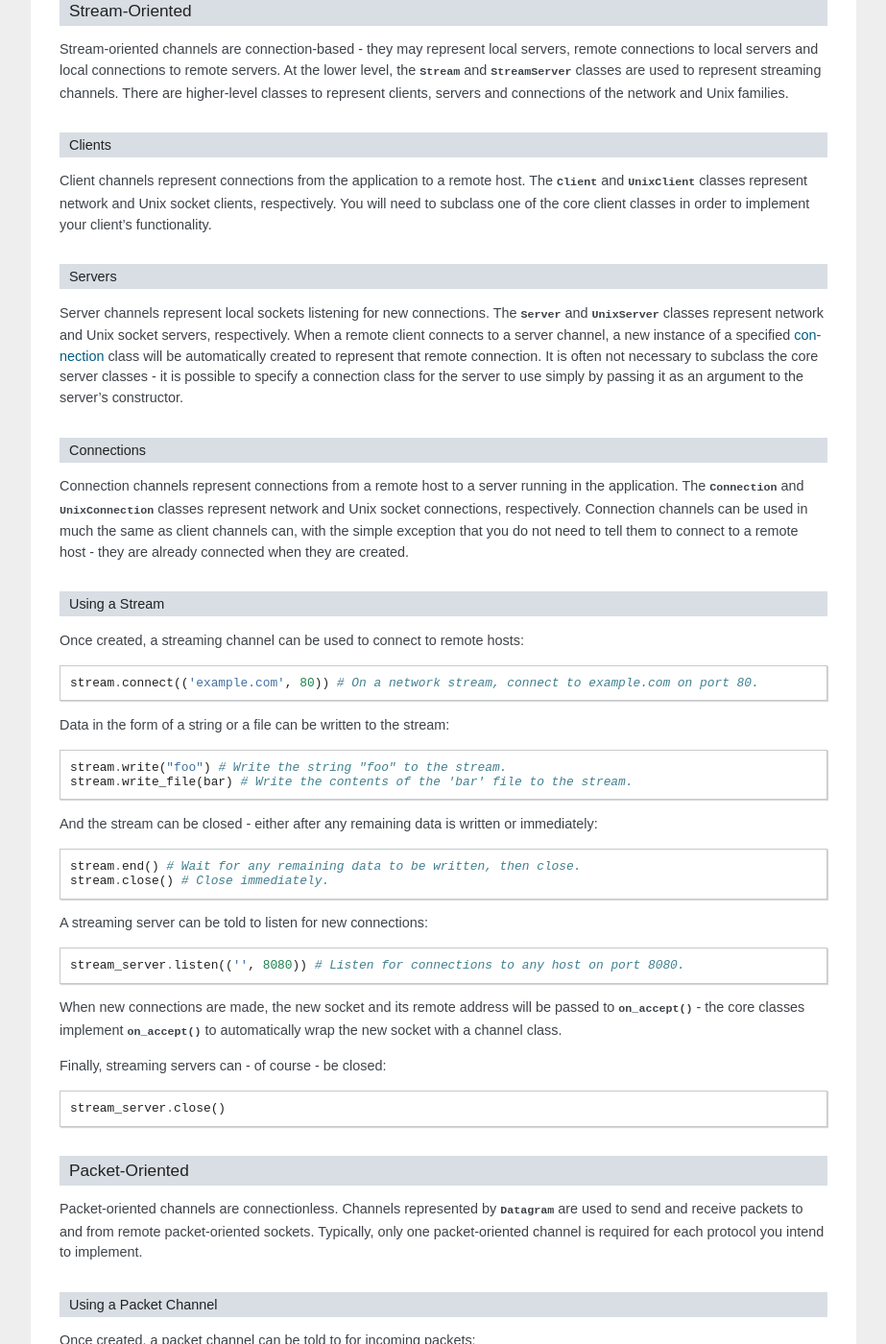
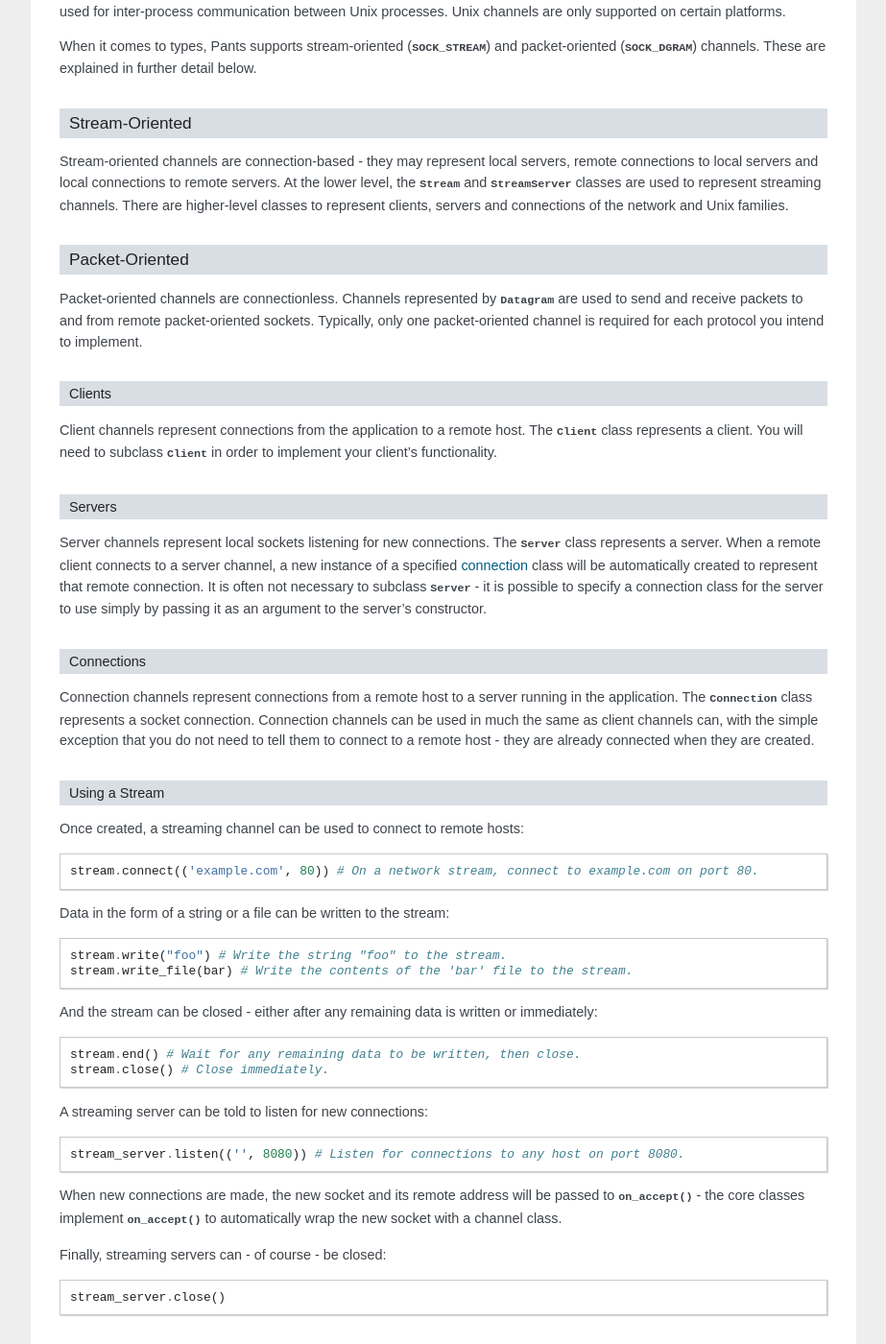
Before and after one commit to ecdavis/pants, a Sphinx documentation site: the page built from docs/guides/using_channels.rst, in a window 1280 px wide and 1400 px high, scrolled down 2154 px. Shown: the whole window at 96% size, without its empty margins (198-1121 px from the left). Built offline with Sphinx 7.4.7, drawn with Linux system fonts in a browser that asks for light colours; some of the changed text lies outside the part shown.

Commit message:
Updated some of the basic documentation.

```diff
--- a/docs/examples/basic_examples.rst
+++ b/docs/examples/basic_examples.rst
@@ -14,10 +14,10 @@
             self.write("Hello, World!")
             self.end()
 
-    Server(HelloWorld).listen(4000)
+    Server(HelloWorld).listen(4040)
     engine.start()
 
-The server listens for connections on port 4000. When a connection is
+The server listens for connections on port 4040. When a connection is
 established, it writes "Hello, World!" to the socket and then closes the
 connection.
 
@@ -48,7 +48,7 @@
             self.read_delimiter = 2
             self.on_read = self.on_read_header
 
-    Server(MessageOriented).listen(4000)
+    Server(MessageOriented).listen(4040)
     engine.start()
 
 This example reads messages preceded by an unsigned short containing the
--- a/docs/guides/using_channels.rst
+++ b/docs/guides/using_channels.rst
@@ -15,14 +15,14 @@
 
     channel = Client()
 
-The above code, for instance, will create a new :class:`~pants.network.Client`
+The above code, for instance, will create a new :class:`~pants.basic.Client`
 channel.
 
 Channel classes have a number of methods - specified in their APIs - that
 allow you to do things like connect to remote servers or start listening for
 incoming packets::
 
-    channel.connect('example.com', 80)
+    channel.connect(('example.com', 80))
 
 Once you've finished working with a channel, you should make sure it is closed
 properly, to ensure that it is cleaned up and removed from the engine::
@@ -39,24 +39,33 @@
 
 When you want to define custom behaviour for a channel, you should subclass
 one of the existing channel classes and define one or more callback methods on
-it. There are seven callback methods used in Pants:
+it. There are six core callback methods used in Pants:
 
 * :meth:`on_read` - Called when data is read from the channel.
 * :meth:`on_write` - Called after the channel has finished writing data.
 * :meth:`on_connect` - Called after the channel has connected to a remote socket.
-* :meth:`on_connect_error` - Called when the channel has failed to connect to a remote socket.
 * :meth:`on_listen` - Called when the channel begins listening for new connections or packets.
 * :meth:`on_accept` - Called after the channel has accepted a new connection.
 * :meth:`on_close` - Called after the channel has finished closing.
 
-Most channel classes do not use all seven callbacks - server channels do not
-read or write data, for instance, and packet-oriented channels do not create
-or accept connections. The callbacks used by a particular channel class are
-documented in their respective APIs.
+There are also several error-handling callbacks. These callbacks are invoked
+when errors occur on the channel, allowing you to handle those errors in the
+manner most suited to your use case. The basic error callbacks are:
+
+* :meth:`on_connect_error` - Called when the channel has failed to connect to a remote socket.
+* :meth:`on_overflow_error` - Called when an internal buffer on the channel has exceeded its size limit.
+* :meth:`on_error` - Called when an error occurs and no specific error-handling callback exists.
+
+Some channel classes will define custom callback methods used in more specific
+situations (SSL-enabled channels, for instance). Most channel classes do not
+use all available callbacks - server channels do not read or write data, for
+instance, and packet-oriented channels do not open or accept connections. The
+callbacks used by a particular channel class are documented in their
+respective APIs.
 
 After you've defined a callback method on your channel subclass, it will be
 invoked whenever the relevant event occurs on your channel. For instance, here
-is a :class:`~pants.network.Connection` that prints any data it receives::
+is a :class:`~pants.basic.Connection` that prints any data it receives::
 
     class Printer(Connection):
         def on_read(self, data):
@@ -108,11 +117,9 @@
 abstraction from low to high. The lower-level channel classes are
 :class:`~pants.stream.Stream`, :class:`~pants.stream.StreamServer` and
 :class:`~pants.datagram.Datagram`. The higher-level channel classes are
-:class:`~pants.network.Client`, :class:`~pants.network.Connection`,
-:class:`~pants.network.Server`, :class:`~pants.unix.UnixClient`,
-:class:`~pants.unix.UnixConnection` and :class:`~pants.unix.UnixServer`. The
-different channel classes all have different use-cases, and you should select
-the one most suitable for your application.
+:class:`~pants.basic.Client`, :class:`~pants.basic.Connection`, and
+:class:`~pants.basic.Server`. The different channel classes all have different
+use-cases, and you should select the one most suitable for your application.
 
 
 Types & Families
@@ -147,27 +154,33 @@
 channels. There are higher-level classes to represent clients, servers and
 connections of the network and Unix families.
 
+Packet-Oriented
+---------------
+
+Packet-oriented channels are connectionless. Channels represented by
+:class:`~pants.datagram.Datagram` are used to send and receive packets to and
+from remote packet-oriented sockets. Typically, only one packet-oriented
+channel is required for each protocol you intend to implement.
 
 Clients
 ^^^^^^^
 
 Client channels represent connections from the application to a remote host.
-The :class:`~pants.network.Client` and :class:`~pants.unix.UnixClient` classes
-represent network and Unix socket clients, respectively. You will need to
-subclass one of the core client classes in order to implement your client's
+The :class:`~pants.basic.Client` class represents a client. You will need to
+subclass :class:`~pants.basic.Client` in order to implement your client's
 functionality.
 
 Servers
 ^^^^^^^
 
 Server channels represent local sockets listening for new connections. The
-:class:`~pants.network.Server` and :class:`~pants.unix.UnixServer` classes
-represent network and Unix socket servers, respectively. When a remote client
+:class:`~pants.basic.Server` class represents a server. When a remote client
 connects to a server channel, a new instance of a specified
 :ref:`connection <connections>` class will be automatically created to
-represent that remote connection. It is often not necessary to subclass the
-core server classes - it is possible to specify a connection class for the
-server to use simply by passing it as an argument to the server's constructor.
+represent that remote connection. It is often not necessary to subclass
+:class:`~pants.basic.Server` - it is possible to specify a connection class
+for the server to use simply by passing it as an argument to the server's
+constructor.
 
 .. _connections:
 
@@ -175,12 +188,11 @@
 ^^^^^^^^^^^
 
 Connection channels represent connections from a remote host to a server
-running in the application. The :class:`~pants.network.Connection` and
-:class:`~pants.unix.UnixConnection` classes represent network and Unix socket
-connections, respectively. Connection channels can be used in much the same as
-client channels can, with the simple exception that you do not need to tell
-them to connect to a remote host - they are already connected when they are
-created.
+running in the application. The :class:`~pants.basic.Connection` class
+represents a socket connection. Connection channels can be used in much the
+same as client channels can, with the simple exception that you do not need to
+tell them to connect to a remote host - they are already connected when they
+are created.
 
 Using a Stream
 ^^^^^^^^^^^^^^
@@ -213,14 +225,6 @@
     stream_server.close()
 
 
-Packet-Oriented
----------------
-
-Packet-oriented channels are connectionless. Channels represented by
-:class:`~pants.datagram.Datagram` are used to send and receive packets to and
-from remote packet-oriented sockets. Typically, only one packet-oriented
-channel is required for each protocol you intend to implement.
-
 Using a Packet Channel
 ^^^^^^^^^^^^^^^^^^^^^^
 
--- a/docs/guides/using_timers.rst
+++ b/docs/guides/using_timers.rst
@@ -72,7 +72,8 @@
     cancel_callback = engine.callback(my_function, foo, bar=baz)
 
 In the above example, :func:`my_function` will be executed the next time
-:meth:`Engine.poll <pants.engine.Engine.poll>` is called.
+:meth:`Engine.poll <pants.engine.Engine.poll>` is called. That is, on the
+next iteration of the main loop.
 
 
 Loops
@@ -86,7 +87,8 @@
     cancel_loop = engine.loop(my_function, foo, bar=baz)
 
 In the above example, :func:`my_function` will be executed every time
-:meth:`Engine.poll <pants.engine.Engine.poll>` is called.
+:meth:`Engine.poll <pants.engine.Engine.poll>` is called. That is, on every
+subsequent iteration of the main loop.
 
 
 Deferreds
```
Also changed, not shown: other parts of docs/guides/using_channels.rst (+5 -5 lines), README.md (+2 -8 lines), docs/index.rst (+6 -13 lines), docs/overview.rst (+12 -12 lines), 1 other file.
